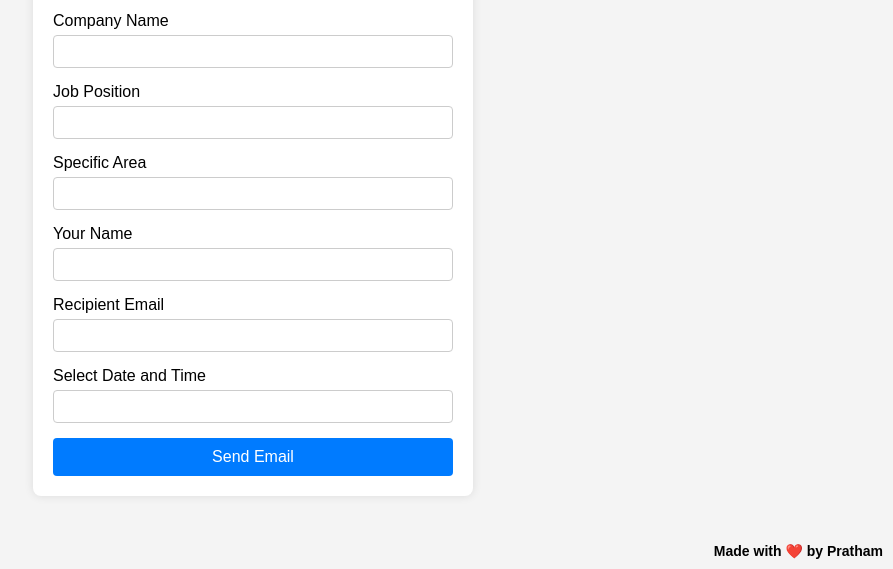
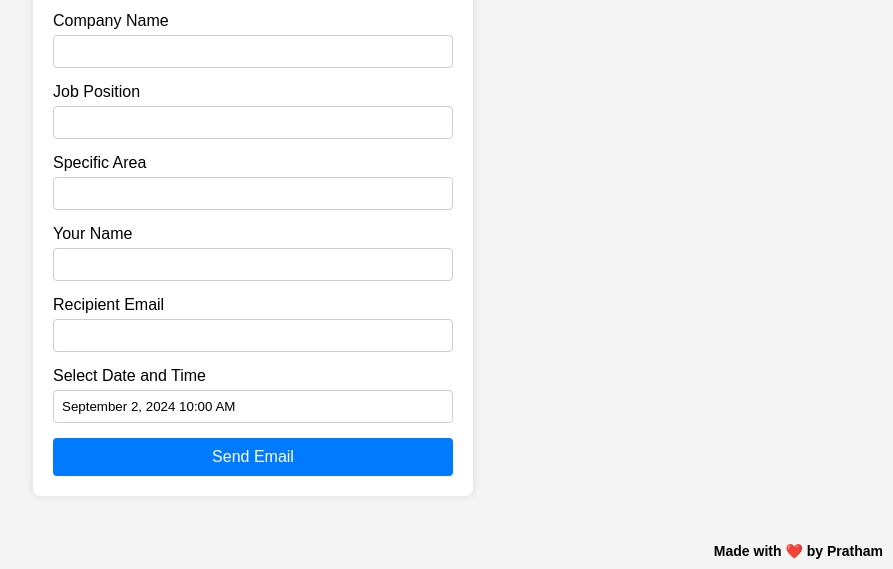
Before and after one commit to pratham1906/Coldmailer, a website: page index.html in a window 1280 px wide. Shown: the part 231-800 px from the top of the page, without its empty margins (387-1280 px from the left). Drawn offline with nearby package versions, Linux system fonts and the light colour scheme.

Commit message:
added default trigger timings

```diff
--- a/index.html
+++ b/index.html
@@ -111,13 +111,26 @@
 
     <script src="https://cdn.jsdelivr.net/npm/flatpickr"></script>
     <script>
-        // Initialize flatpickr
+        // Calculate the default date
+        const now = new Date();
+        const defaultDate = new Date();
+
+        // Set to today's 10:00 AM
+        defaultDate.setHours(10, 0, 0, 0);
+
+        // If the current time is past 10:00 AM, set the default to 10:00 AM the next day
+        if (now > defaultDate) {
+            defaultDate.setDate(defaultDate.getDate() + 1);
+        }
+
+        // Initialize flatpickr with the calculated default date
         flatpickr("#cronDatetime", {
             enableTime: true,
             dateFormat: "Y-m-d H:i",
             altInput: true,
             altFormat: "F j, Y h:i K",
-            time_24hr: true
+            time_24hr: true,
+            defaultDate: defaultDate // Use the calculated default date
         });
 
         document.getElementById('emailForm').addEventListener('submit', async function (event) {
```
